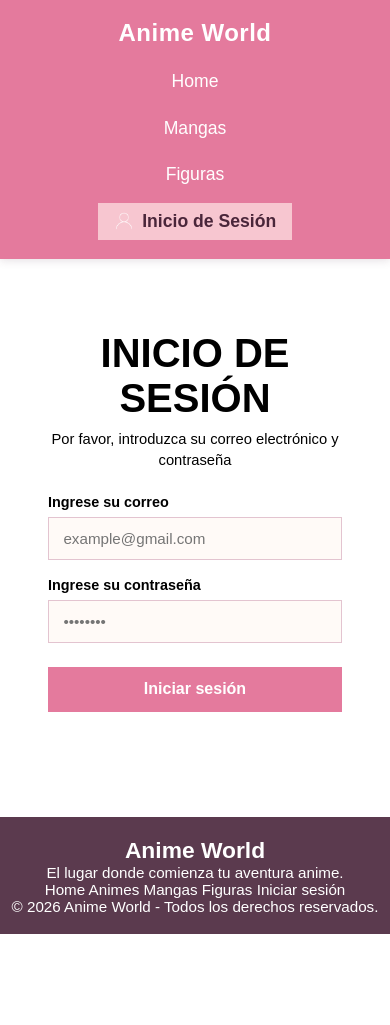
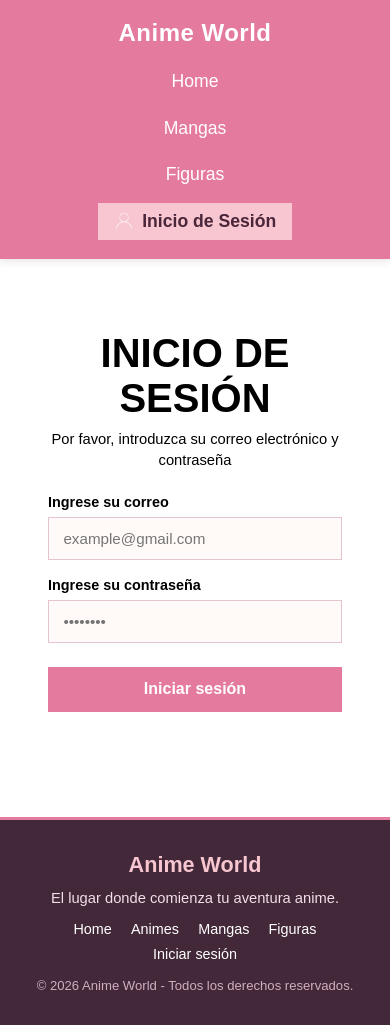
Before and after one commit to NicolasENV/Trabajo-final, a plain HTML site: page inicio-sesion.html in a window 390 px wide. Before the commit the page ends 934 px from the top, so only its background shows below. Drawn offline with Linux system fonts and the light colour scheme.

Commit message:
se le agregan estilos al footer
Updated footer styles including background color, padding, and added new elements for better layout and responsiveness.

```diff
--- a/css/inicio.sesion.css
+++ b/css/inicio.sesion.css
@@ -191,11 +191,48 @@ ul {
 
 /*----- FOOTER -----*/
 .footer {
-    background-color: #5b3a4e;
+    background-color: #432839;
     color: #ffffff;
     text-align: center;
-    padding: 1.2rem 0;
-    font-size: 0.95rem;
+    padding: 2rem 1.5rem;
+    display: flex;
+    flex-direction: column;
+    align-items: center;
+    gap: 0.7rem;
+    border-top: 3px solid #e47a9d;
+}
+
+.footer h2 {
+    font-size: 1.35rem;
+    color: #f7c6d0;
+}
+
+.footer p {
+    font-size: 0.92rem;
+    color: #f3dfe8;
+}
+
+.footer-enlaces {
+    display: flex;
+    flex-wrap: wrap;
+    justify-content: center;
+    gap: 0.6rem 1.2rem;
+    margin: 0.25rem 0;
+}
+
+.footer-enlaces a {
+    font-size: 0.9rem;
+    color: #ffffff;
+}
+
+.footer-enlaces a:hover {
+    color: #f7c6d0;
+    text-decoration: underline;
+}
+
+.footer .copyright {
+    font-size: 0.82rem;
+    color: #cfaec0;
 }
 
 /*----- RESPONSIVE (TABLET / ESCRITORIO) -----*/
```
